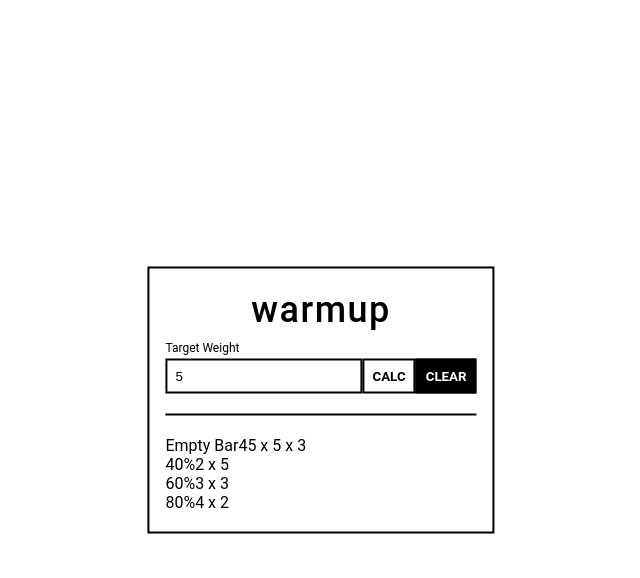
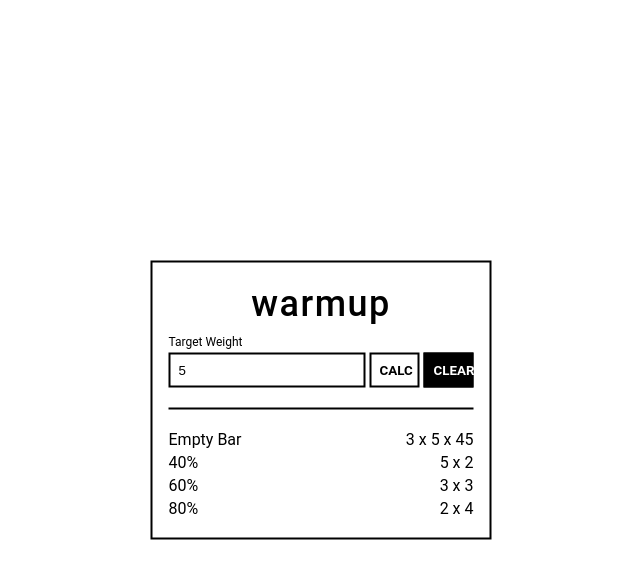
Before and after one commit to mbchoa/warmup, a React (Create React App) app: page / in a window 1280 px wide. Both pictures are taken after typing "5" into the empty fields and a click on the button "CALC". Shown: the top 578 px of the page, without its empty margins (319-959 px from the left). Built offline with nearby package versions, Linux system fonts and the light colour scheme; the HTML template or start-up script is replaced by a standard one; a web font is replaced by a local one.

Commit message:
Style weight table

```diff
--- a/src/WarmupInput.js
+++ b/src/WarmupInput.js
@@ -24,7 +24,7 @@ const WarmupInput = () => {
       <h1 className="warmup-input__header">Warmup</h1>
       <div className="warmup-input__form">
         <p className="warmup-input__label">Target Weight</p>
-        <div className="warmup-input__row">
+        <div className="warmup-input__form-row">
           <input
             className="warmup-input__input"
             onChange={(e) => setTargetWeight(e.target.value)}
@@ -50,22 +50,22 @@ const WarmupInput = () => {
       { isCalculated && (
         <>
           <hr className="warmup-input__divider" />
-          <div>
-            <div>
+          <div className="warmup-input__table">
+            <div className="warmup-input__table-row">
               <span>Empty Bar</span>
-              <span>45 x 5 x 3</span>
+              <span className="warmup-input__value">3 x 5 x 45</span>
             </div>
-            <div>
+            <div className="warmup-input__table-row">
               <span>40%</span>
-              <span>{firstWarmup} x 5</span>
+              <span className="warmup-input__value">5 x {firstWarmup}</span>
             </div>
-            <div>
+            <div className="warmup-input__table-row">
               <span>60%</span>
-              <span>{secondWarmup} x 3</span>
+              <span className="warmup-input__value">3 x {secondWarmup}</span>
             </div>
-            <div>
+            <div className="warmup-input__table-row">
               <span>80%</span>
-              <span>{thirdWarmup} x 2</span>
+              <span className="warmup-input__value">2 x {thirdWarmup}</span>
             </div>
           </div>
         </>
--- a/src/styles/_warmup-input.scss
+++ b/src/styles/_warmup-input.scss
@@ -11,7 +11,7 @@
     margin-top: 10px;
   }
 
-  &__row {
+  &__form-row {
     margin-top: 4px;
   }
 
@@ -50,8 +50,26 @@
     color: $secondary-text;
   }
 
+  &__button,
+  &__secondary-button {
+    margin-left: 4px;
+    width: 50px;
+  }
+
   &__divider {
     border: 1px solid $primary;
     margin: 20px 0;
   }
+
+  &__table-row {
+    display: flex;
+
+    &:not(:first-child) {
+      padding-top: 4px;
+    }
+  }
+
+  &__value {
+    margin-left: auto;
+  }
 }
```
